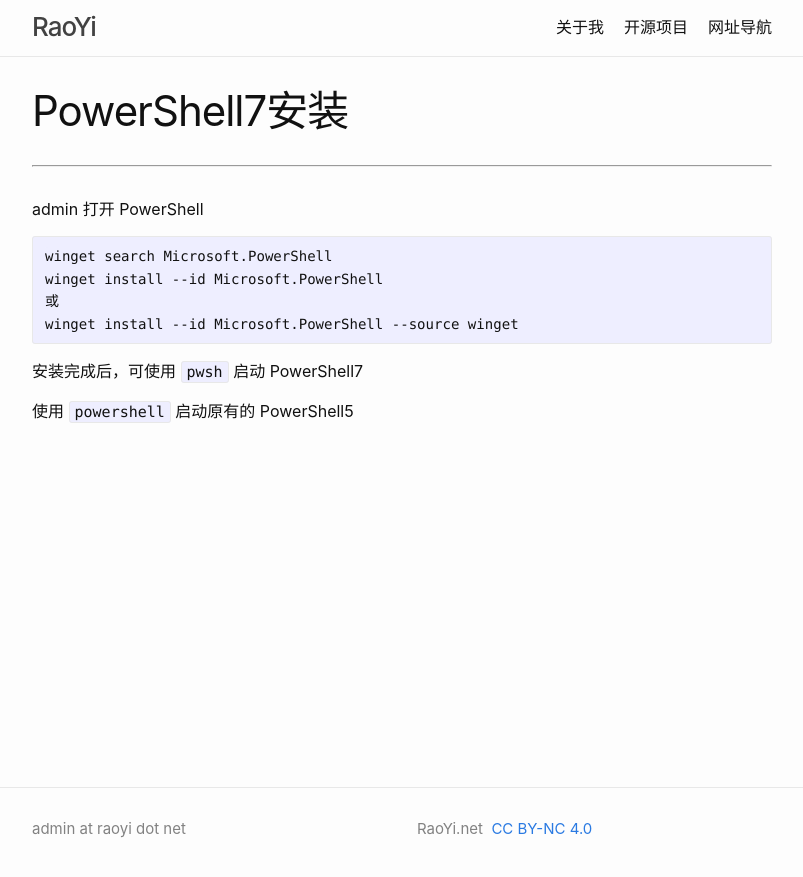
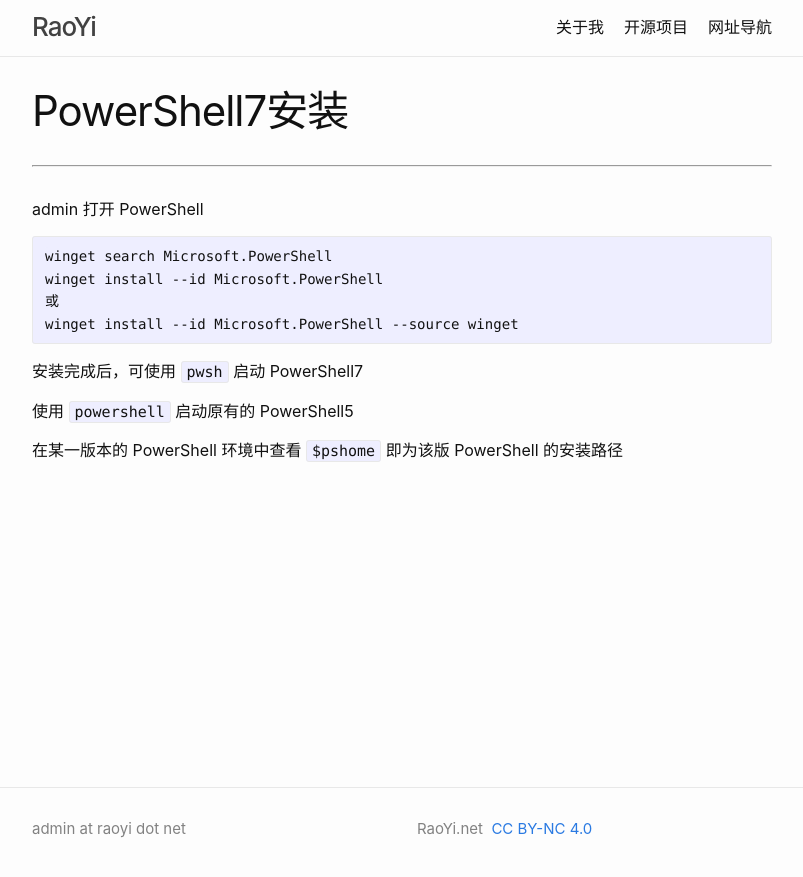
Before and after one commit to raoyi/raoyi.github.io, a Jekyll site: the page built from _posts/2024-12-20-ps7_install.md, in a window 1280 px wide. Shown: the top 877 px of the page, without its empty margins (238-1041 px from the left). Built offline with Jekyll 4.4.1, drawn with Linux system fonts in a browser that asks for light colours.

Commit message:
update _posts/2024-12-20-ps7_install.md.
Signed-off-by: 一毛 <prcraoyi@qq.com>

```diff
--- a/_posts/2024-12-20-ps7_install.md
+++ b/_posts/2024-12-20-ps7_install.md
@@ -17,3 +17,5 @@
 安装完成后，可使用 `pwsh` 启动 PowerShell7
 
 使用 `powershell` 启动原有的 PowerShell5
+
+在某一版本的 PowerShell 环境中查看 `$pshome` 即为该版 PowerShell 的安装路径
```
